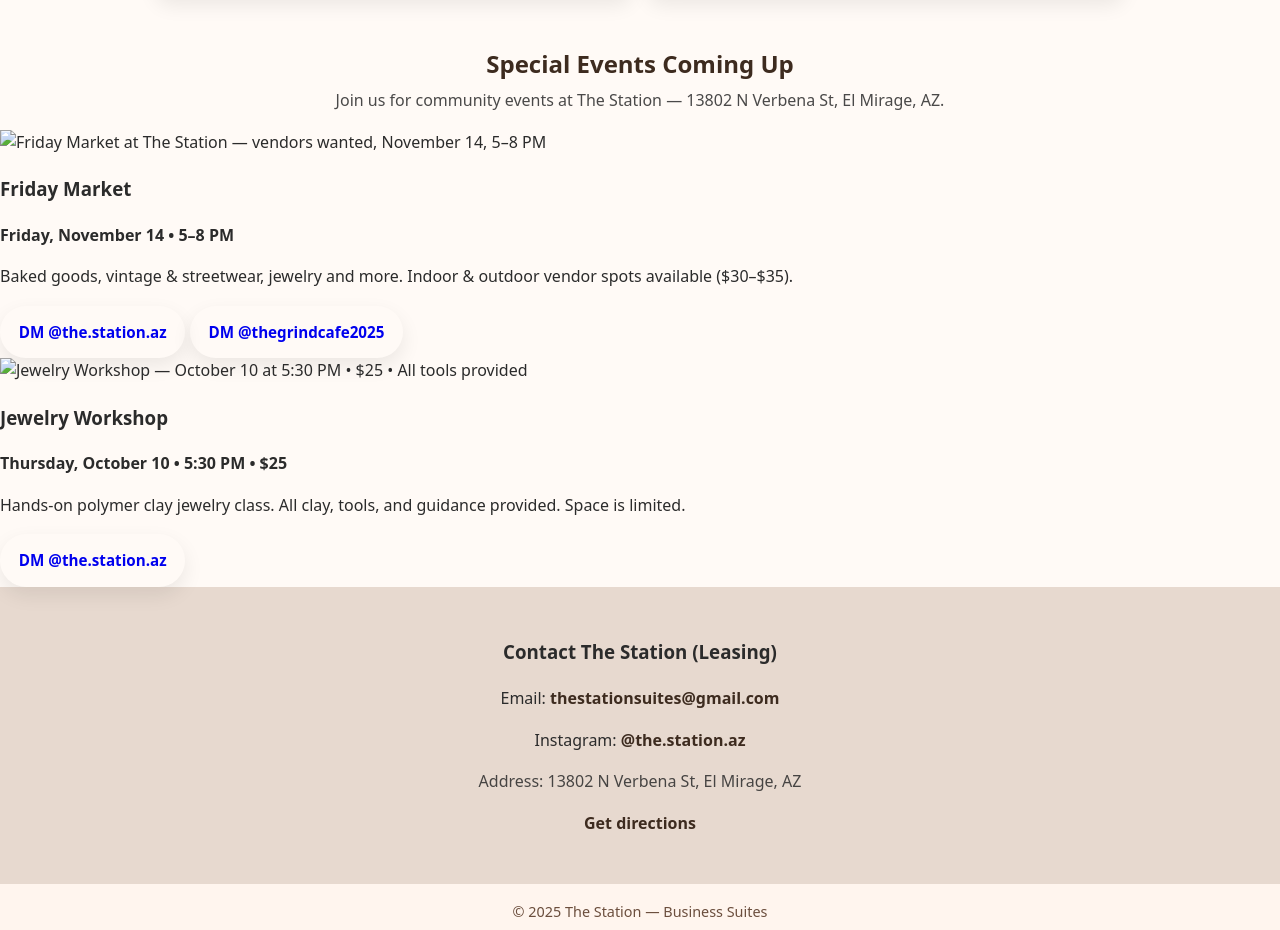
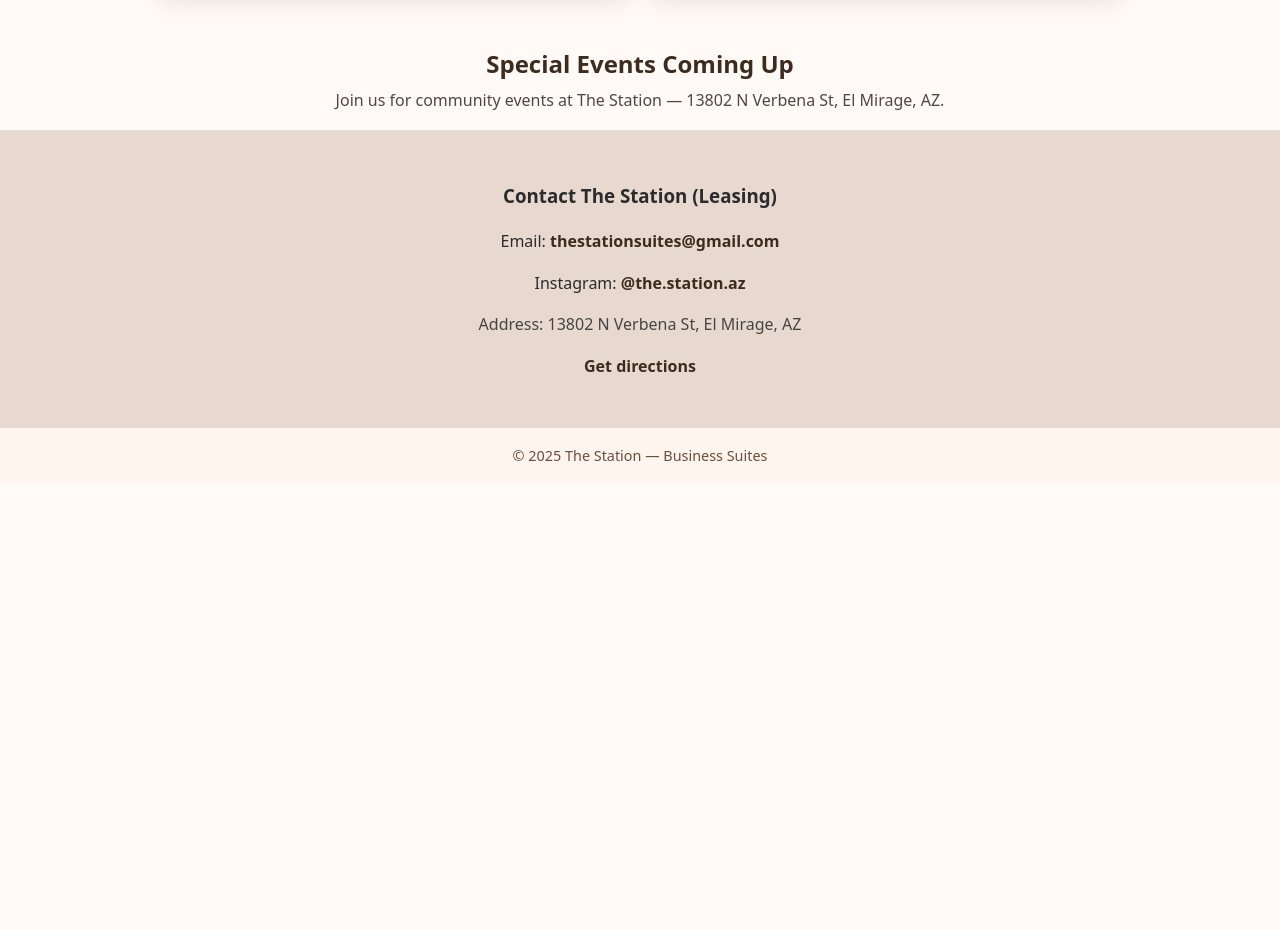
Before and after one commit to thestationaz/Thestationaz.github.io, a plain HTML site: page index.html in a window 1280 px wide. Shown: the part 1645-2575 px from the top of the page. After the commit the page ends 2128 px from the top, so only its background shows below. Drawn offline with Linux system fonts and the light colour scheme.

Commit message:
Update index.html

```diff
--- a/index.html
+++ b/index.html
@@ -116,34 +116,7 @@
   <div class="events-grid">
     <!-- Friday Market -->
     <article class="event-card">
-      <div class="event-media">
-        <img src="images/friday-market.jpg" alt="Friday Market at The Station — vendors wanted, November 14, 5–8 PM">
-      </div>
-      <div class="event-body">
-        <h3 class="event-title">Friday Market</h3>
-        <p class="event-meta"><strong>Friday, November 14 • 5–8 PM</strong></p>
-        <p class="event-text">Baked goods, vintage & streetwear, jewelry and more. Indoor & outdoor vendor spots available ($30–$35).</p>
-        <div class="event-actions">
-          <a class="btn" href="https://instagram.com/the.station.az" target="_blank" rel="noopener">DM @the.station.az</a>
-          <a class="btn" href="https://instagram.com/thegrindcafe2025" target="_blank" rel="noopener">DM @thegrindcafe2025</a>
-        </div>
-      </div>
-    </article>
-
-    <!-- Jewelry Workshop -->
-    <article class="event-card">
-      <div class="event-media">
-        <img src="images/jewelry-workshop.jpg" alt="Jewelry Workshop — October 10 at 5:30 PM • $25 • All tools provided">
-      </div>
-      <div class="event-body">
-        <h3 class="event-title">Jewelry Workshop</h3>
-        <p class="event-meta"><strong>Thursday, October 10 • 5:30 PM • $25</strong></p>
-        <p class="event-text">Hands-on polymer clay jewelry class. All clay, tools, and guidance provided. Space is limited.</p>
-        <div class="event-actions">
-          <a class="btn" href="https://instagram.com/the.station.az" target="_blank" rel="noopener">DM @the.station.az</a>
-        </div>
-      </div>
-    </article>
+      <div
   </div>
 </section>
   <section class="contact" aria-labelledby="contact-title">
```
